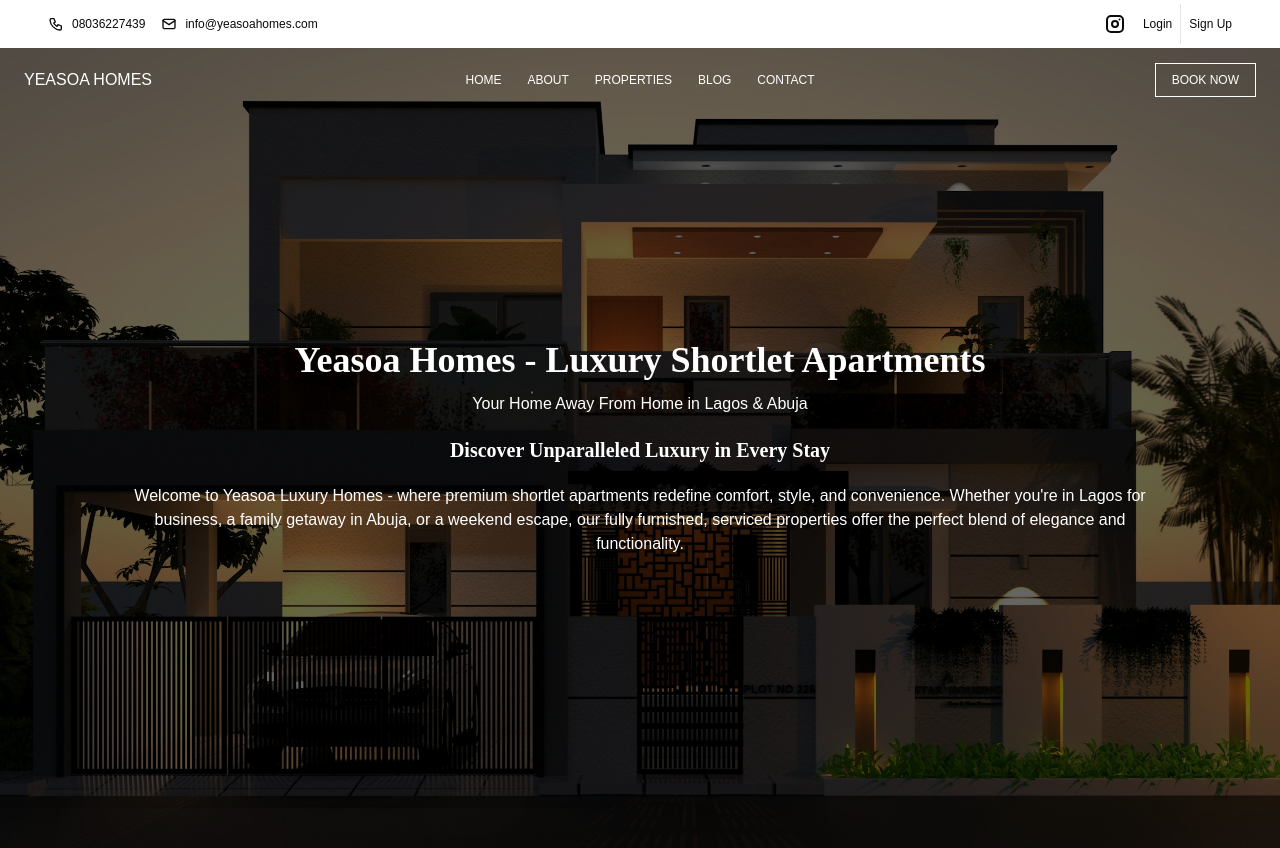
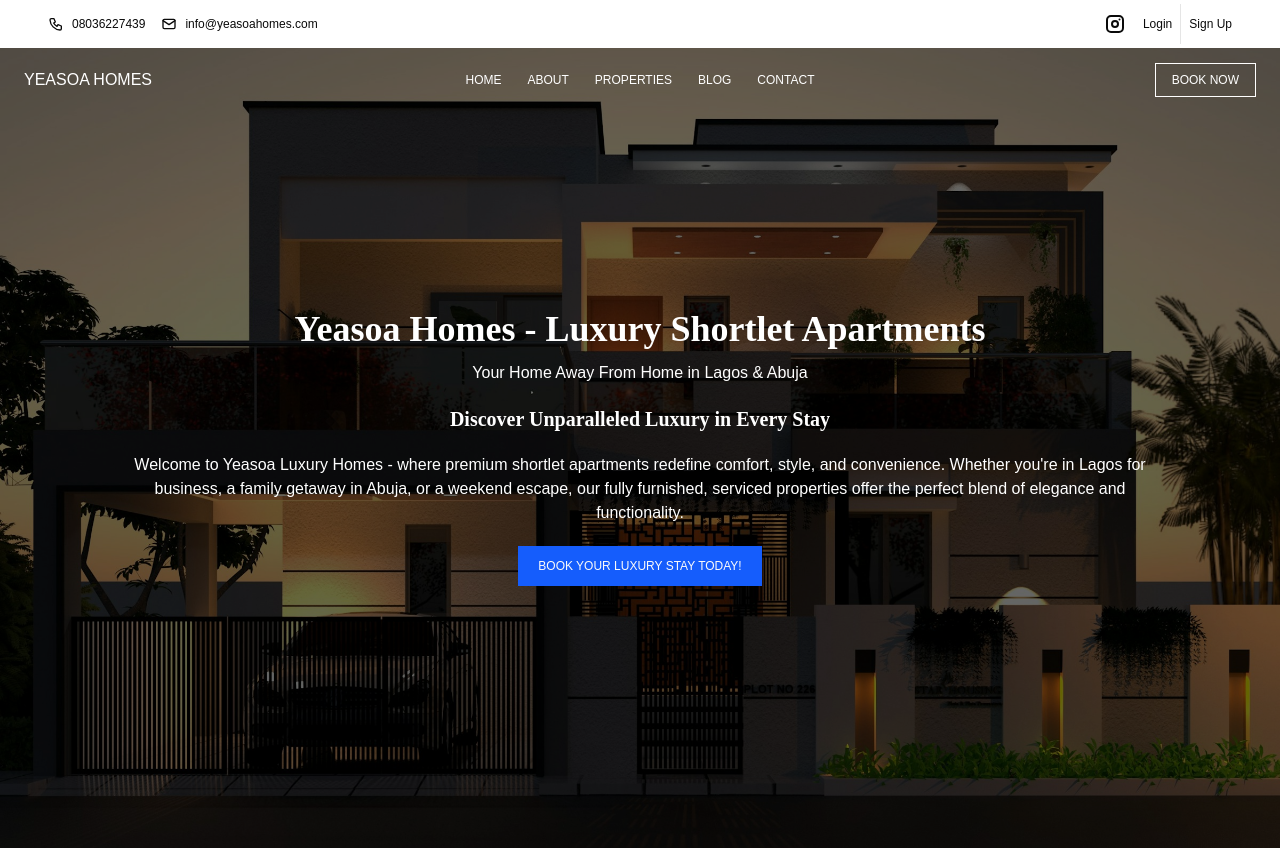
Before and after one commit to David-Igwe/yeasoa-homes, a React (Vite) app: page / in a window 1280 px wide. Built offline with nearby package versions, Linux system fonts and the light colour scheme.

Commit message:
feat (ui): add booking button.
It is unclear where this button will link to for now, but it's a useful part of the hero section.

```diff
--- a/src/App.css
+++ b/src/App.css
@@ -60,8 +60,8 @@
     --popover-foreground: oklch(0.145 0 0);
     --primary: oklch(0.205 0 0);
     --primary-foreground: oklch(0.985 0 0);
-    --secondary: oklch(0.97 0 0);
-    --secondary-foreground: oklch(0.205 0 0);
+    --secondary: oklch(54.6% 0.245 262.881);
+    --secondary-foreground: oklch(0.985 0 0);
     --muted: oklch(0.97 0 0);
     --muted-foreground: oklch(0.556 0 0);
     --accent: oklch(0.97 0 0);
--- a/src/components/HomeHero.tsx
+++ b/src/components/HomeHero.tsx
@@ -1,8 +1,11 @@
+import { Link } from "react-router-dom";
+import { Button } from "./ui/button";
+
 export default function HomeHero() {
   return (
     <section className="relative bg-[url(/img/property6.jpg)] bg-no-repeat bg-center bg-cover text-white w-full h-screen">
       <div className="absolute inset-0 bg-black/60" />
-      <div className="relative flex flex-col h-full place-content-center gap-y-5">
+      <div className="relative flex flex-col h-full justify-center items-center gap-y-5">
         <header className="flex flex-col items-center">
           <h1 className="text-3xl md:text-4xl font-display font-bold text-center mb-3">
             Yeasoa Homes - Luxury Shortlet Apartments
@@ -18,6 +21,7 @@ export default function HomeHero() {
           furnished, serviced properties offer the perfect blend of elegance and
           functionality.
         </p>
+        <Button variant="secondary" render={<Link to='/' />} className="w-fit p-5 uppercase">Book Your Luxury Stay Today!</Button>
       </div>
     </section>
   );
```
